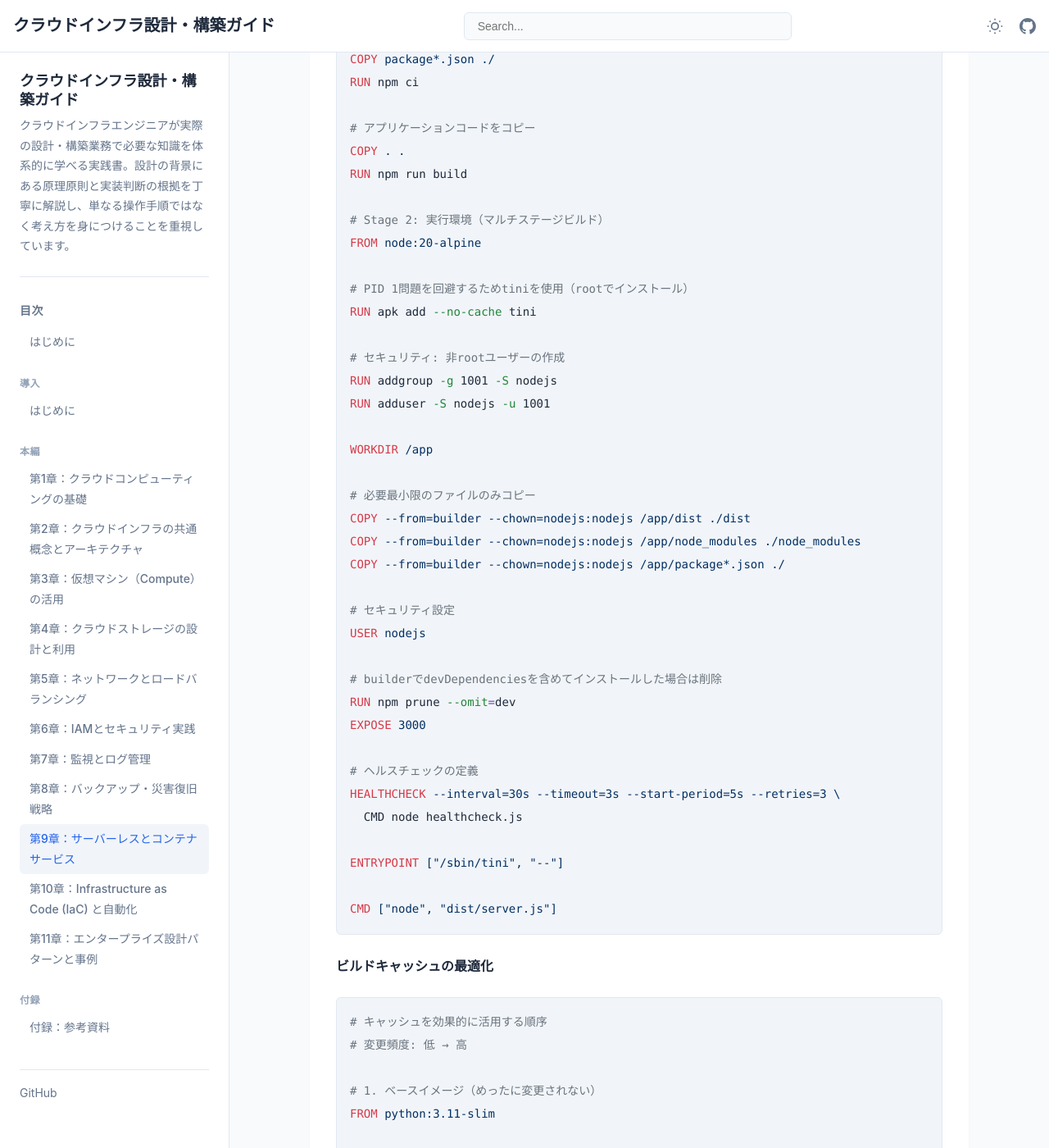
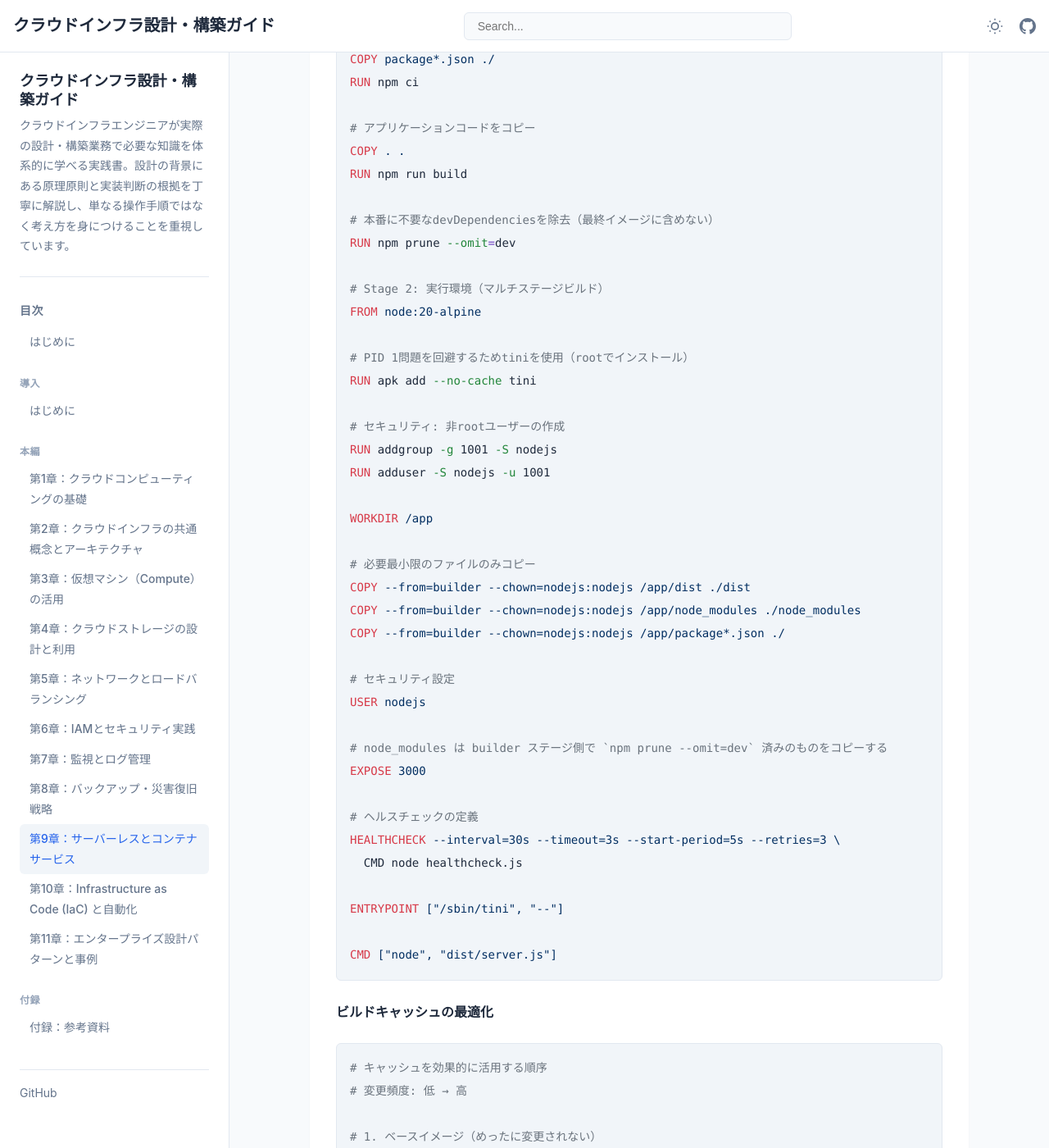
Before and after one commit to itdojp/cloud-infra-book, a Jekyll site: the page built from docs/chapter-chapter09/index.md, in a window 1280 px wide and 1400 px high, scrolled down 12960 px. Shown: the whole window at 82% size. Built offline with Jekyll 4.4.1, drawn with Linux system fonts in a browser that asks for light colours.

Commit message:
fix(docs): prune dev deps in builder stage

```diff
--- a/docs/chapter-chapter09/index.md
+++ b/docs/chapter-chapter09/index.md
@@ -475,6 +475,9 @@ RUN npm ci
 COPY . .
 RUN npm run build
 
+# 本番に不要なdevDependenciesを除去（最終イメージに含めない）
+RUN npm prune --omit=dev
+
 # Stage 2: 実行環境（マルチステージビルド）
 FROM node:20-alpine
 
@@ -495,8 +498,7 @@ COPY --from=builder --chown=nodejs:nodejs /app/package*.json ./
 # セキュリティ設定
 USER nodejs
 
-# builderでdevDependenciesを含めてインストールした場合は削除
-RUN npm prune --omit=dev
+# node_modules は builder ステージ側で `npm prune --omit=dev` 済みのものをコピーする
 EXPOSE 3000
 
 # ヘルスチェックの定義
```
Also changed, not shown: src/chapter-chapter09/index.md (+4 -2 lines).
